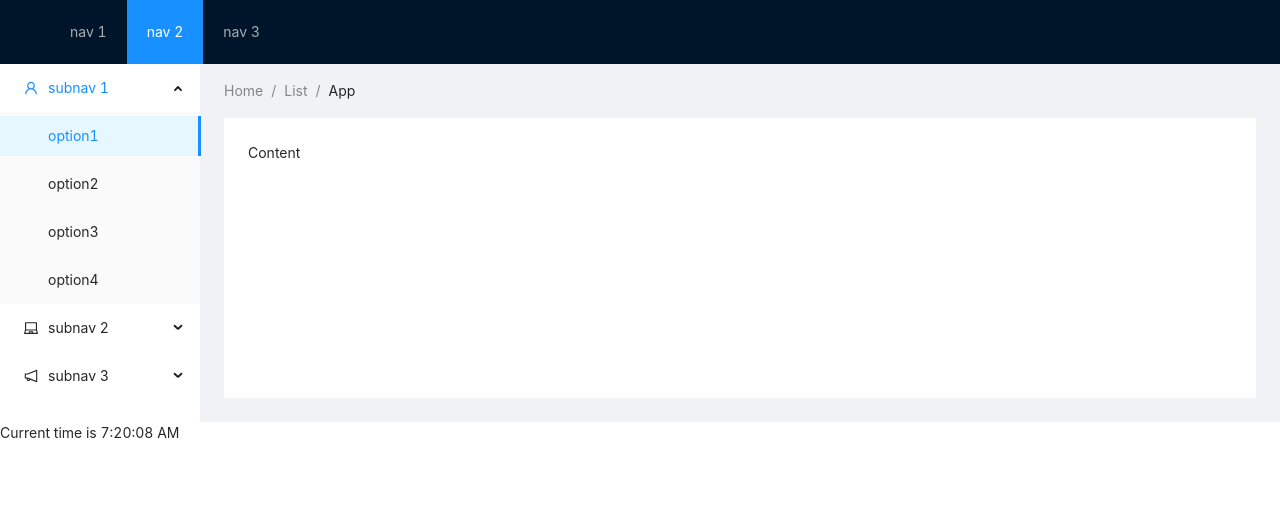
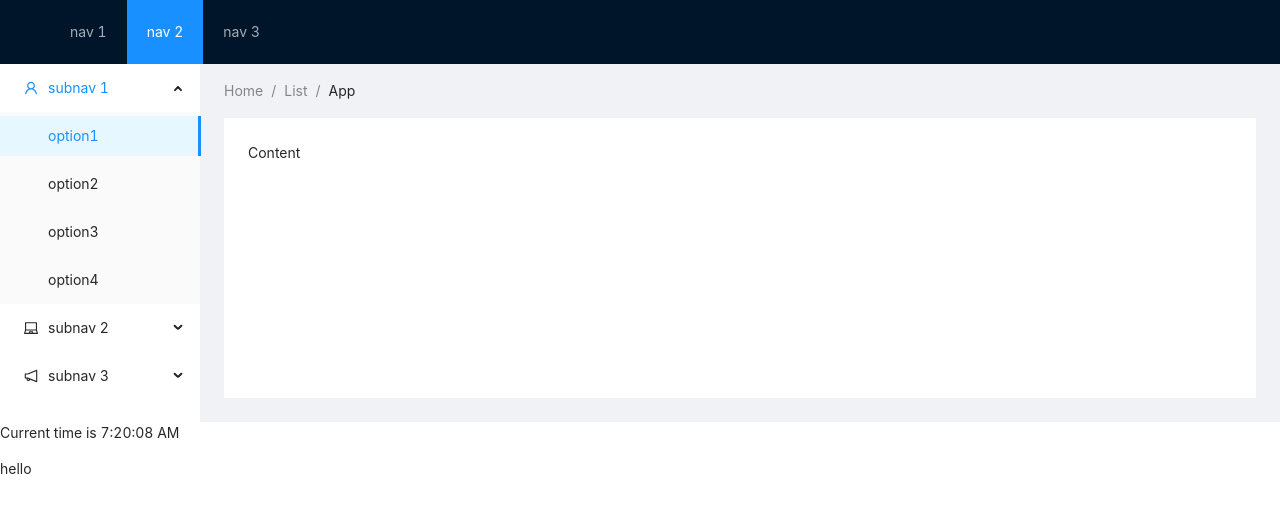
Before and after one commit to fengsiwe/Verificaton-react, a React (Create React App) app in the folder antddemo/: page / in a window 1280 px wide. Shown: the top 512 px of the page. Built offline with nearby package versions, Linux system fonts and the light colour scheme.

Commit message:
feat: login page

```diff
--- a/antddemo/package.json
+++ b/antddemo/package.json
@@ -5,7 +5,7 @@
   "dependencies": {
     "@testing-library/jest-dom": "^4.2.4",
     "@testing-library/react": "^9.5.0",
-    "@testing-librarcd y/user-event": "^7.2.1",
+    "@testing-librarcd git y/user-event": "^7.2.1",
     "antd": "^4.6.6",
     "react": "^16.13.1",
     "react-dom": "^16.13.1",
--- a/antddemo/src/App.js
+++ b/antddemo/src/App.js
@@ -1,6 +1,7 @@
 
 import Clock from './components/Clock';
 import OperatingPage from "./components/OperatingPage";
+import Login from "./components/Login";
 import logo from './logo.svg';
 import { Table, Button} from 'antd'
 import {EnvironmentTwoTone} from '@ant-design/icons';
@@ -17,6 +18,7 @@ function App() {
     <div className="App">
         <OperatingPage/>
         <Clock/>
+        <Login/>
     </div>
 
   );
--- a/antddemo/src/components/Login.js
+++ b/antddemo/src/components/Login.js
@@ -0,0 +1,12 @@
+import React,{useState,useEffect} from "react";
+
+const Login= () =>{
+
+    return(
+        <div>
+            <p>hello</p>
+        </div>
+    );
+}
+
+export default Login;
```
